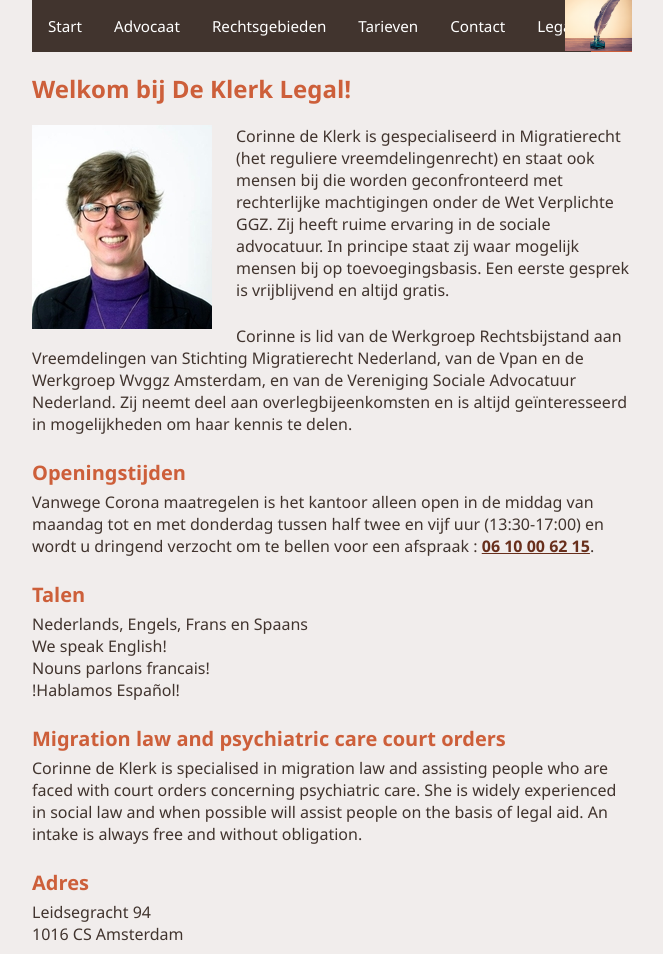
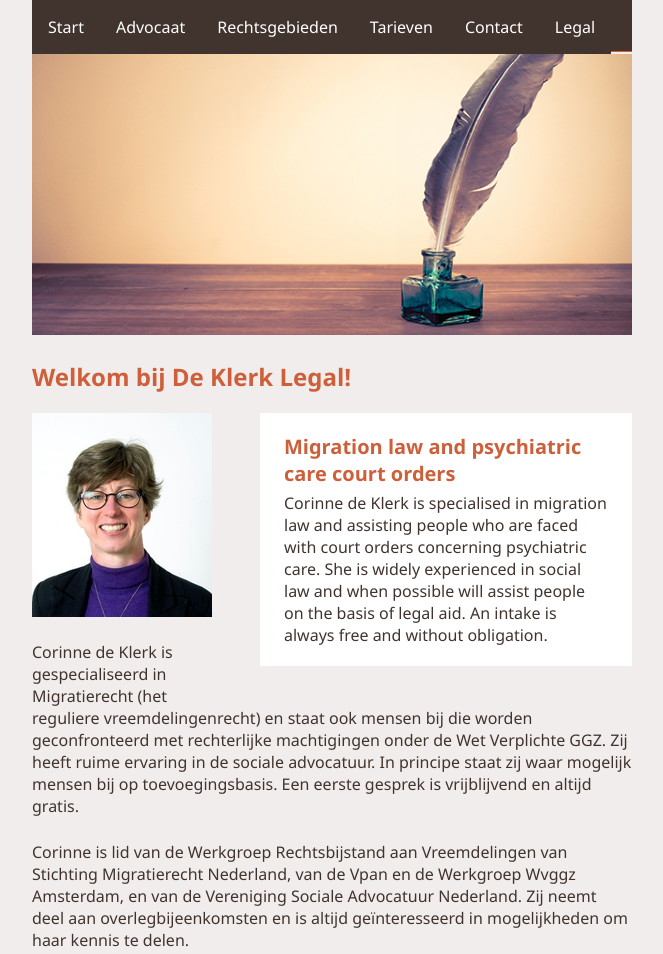
Before and after one commit to ebabel-eu/nl-deklerklegal, a website: page public/index.html in a window 1280 px wide. Shown: the top 954 px of the page, without its empty margins (308-971 px from the left). Drawn offline with Linux system fonts and the light colour scheme.

Commit message:
Adjust content according to requests by Corinne.

```diff
--- a/public/index.html
+++ b/public/index.html
@@ -9,7 +9,7 @@
 </head>
 <body>
   <div id="container">
-    <nav class="content" role="navigation">
+    <nav role="navigation">
       <ul>
         <li>
           <a href="/">Start</a>
@@ -50,11 +50,20 @@
         </li>
       </ul>
     </nav>
+    <div>
+      <img src="/images/logo.png" width="100%" height="auto" alt="De Klerk Legal logo">
+    </div>
 
-    <section class="content">
+    <section>
       <h1>Welkom bij De Klerk Legal!</h1>
       <img src="/images/headshot.jpg" width="180" height="204" class="float-left" alt="Portrait photo of Corinne de Klerk">
+      <div class="highlight">
+        <h2 lang="en">Migration law and psychiatric care court orders</h2>
+        <p lang="en">Corinne de Klerk is specialised in migration law and assisting people who are faced with court orders concerning psychiatric care. She is widely experienced in social law and when possible will assist people on the basis of legal aid. An intake is always free and without obligation.</p>
+      </div>
+
       <p>Corinne de Klerk is gespecialiseerd in Migratierecht (het reguliere vreemdelingenrecht) en staat ook mensen bij die worden geconfronteerd met rechterlijke machtigingen onder de Wet Verplichte GGZ. Zij heeft ruime ervaring in de sociale advocatuur. In principe staat zij waar mogelijk mensen bij op toevoegingsbasis. Een eerste gesprek is vrijblijvend en altijd gratis.</p>
+
       <p>Corinne is lid van de Werkgroep Rechtsbijstand aan Vreemdelingen van Stichting Migratierecht Nederland, van de Vpan en de Werkgroep Wvggz Amsterdam, en van de Vereniging Sociale Advocatuur Nederland. Zij neemt deel aan overlegbijeenkomsten en is altijd geïnteresseerd in mogelijkheden om haar kennis te delen.</p>
 
       <h2>Openingstijden</h2>
@@ -68,9 +77,6 @@
         !Hablamos Español!
       </p>
 
-      <h2 lang="en">Migration law and psychiatric care court orders</h2>
-      <p lang="en">Corinne de Klerk is specialised in migration law and assisting people who are faced with court orders concerning psychiatric care. She is widely experienced in social law and when possible will assist people on the basis of legal aid. An intake is always free and without obligation.</p>
-
       <h2>Adres</h2>
       <p>
         Leidsegracht 94<br>
@@ -82,7 +88,7 @@
       </p>
     </section>
 
-    <!-- <section class="content">
+    <!-- <section>
       <h1>Advocaat</h1>
 Corinne de Klerk studeerde rechten in Maastricht, behaalde een Bachelor of Divinity in theologie in Londen en deed een masteropleiding in Europese en Internationale Politiek in Edinburgh. Zij werkte na haar rechtenstudie als assistente in het internationaal publiekrecht aan de Universiteit van Leuven. Zij heeft ook in de VS en Ecuador gewerkt.
 Sinds 1999 is zij actief als advocaat, eerst bij een internationaal kantoor en na een uitstapje bij een strafrechtkantoor in Rotterdam heeft zij gekozen voor de sociale advocatuur in Amsterdam.
@@ -90,7 +96,7 @@
 Haar passie is het doorgaan waar anderen geen mogelijkheid zien en haar motivatie komt uit een verlangen naar een meer rechtvaardig rechtstelsel, waar niemand zich zorgen hoeft te maken over de eerste levensbehoeften en het recht op gezondheidszorg, onderwijs en een menswaardig leven.
     </section> -->
 
-    <!-- <section class="content">
+    <!-- <section>
 
 
 Heading Rechtsgebieden
--- a/public/style.css
+++ b/public/style.css
@@ -30,24 +30,15 @@
   color: #CD5F3A;
 }
 
+#container {
+  margin: 0 auto 5em;
+  width: 600px;
+}
+
 nav {
   border-bottom: solid 1px #CD5F3A;
   min-height: 51px;
   position: relative;
-  font-size: 0.95em;
-}
-nav::after {
-  content: ' ';
-  background-image: url(/images/logo.png);
-  background-repeat: no-repeat;
-  background-position: right top;
-  background-size: auto 51px;
-  display: block;
-  position: absolute;
-  top: 0;
-  right: 0;
-  width: 67px;
-  height: 51px;
 }
 
 nav a {
@@ -115,12 +106,19 @@
   width: 100%;
 }
 
-.content {
-  width: 600px;
-  margin: 0 auto;
+.float-left {
+  float: left;
+  padding: 0 24px 24px 0;
 }
 
-.float-left {
-  float: left;
-  padding: 0 24px 10px 0;
+.highlight {
+  border-color: #CD5F3A;
+  background-color: white;
+  margin: 0 0 24px 24px;
+  padding: 20px 24px;
+  float: right;
+  width: 324px;
 }
+.highlight p {
+  margin: 0;
+}
```
